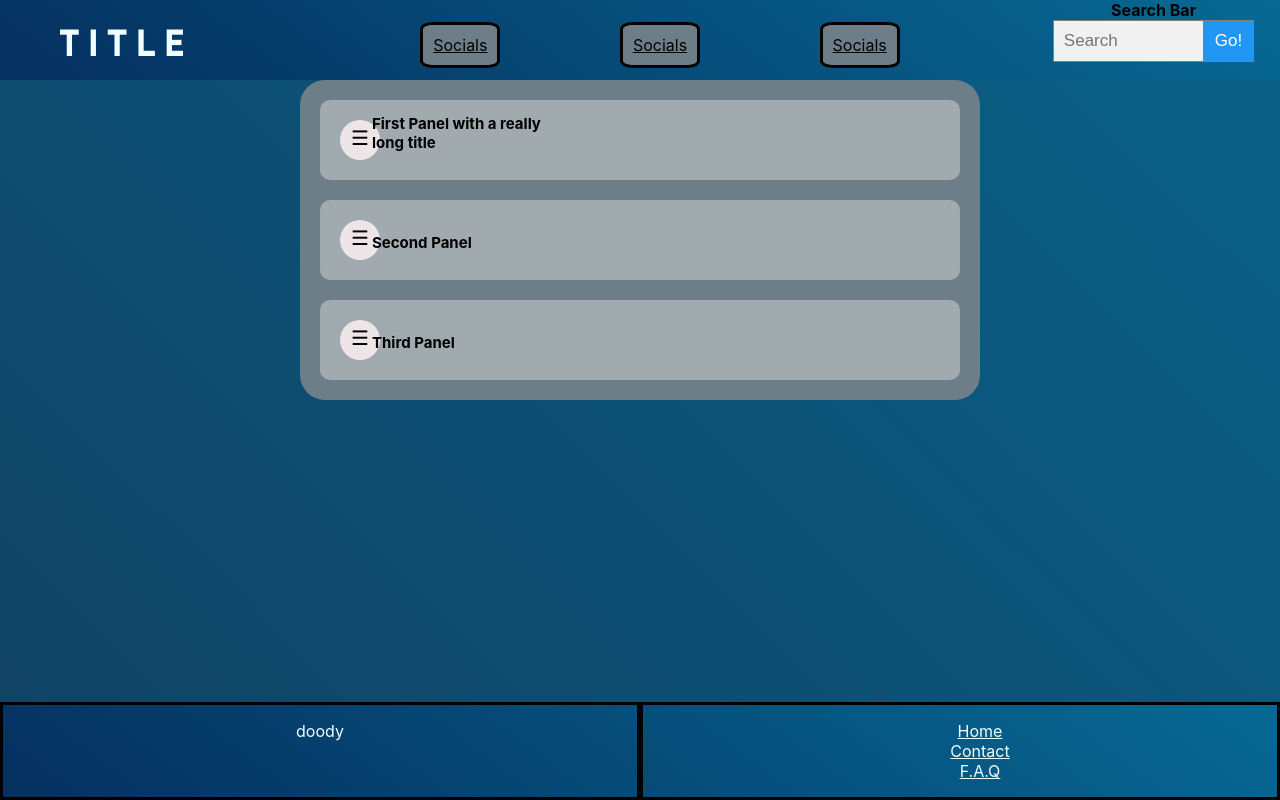
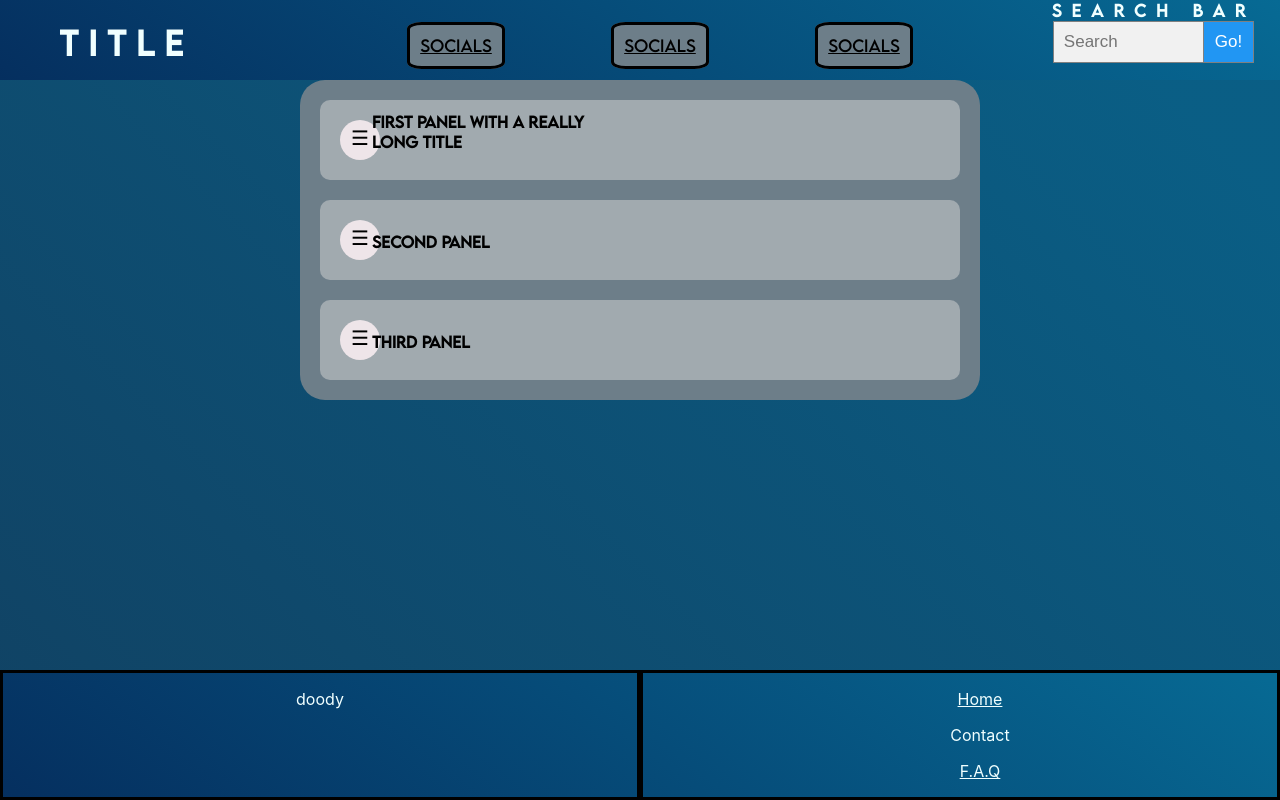
Before and after one commit to JonathanHumphrey/prototype-environment, a React (Create React App) app: page / in a window 1280 px wide. Built offline with nearby package versions, Linux system fonts and the light colour scheme.

Commit message:
popup modal wip

```diff
--- a/src/Components/FooterComponent.js
+++ b/src/Components/FooterComponent.js
@@ -1,7 +1,14 @@
 import React from 'react'
 import '../Style Sheets/FooterStyle.css'
 
+import { useState } from 'react'
+
+
+
 export default function FooterComponent() {
+    const [isVisible, setVisible] = useState(false)
+
+
     return (
         <div className='footer'>
             <div className='footerLeft'>
@@ -18,12 +25,10 @@ export default function FooterComponent() {
                         >Home</a>
                     </li>
                     <li>
-                        <a
-                            href='https://twitter.com/home'
-                            target='_blank'
-                            rel="noreferrer"
+                        <p
                             className='footerLinks'
-                        >Contact</a>
+                            onClick={() => setVisible(!isVisible)}
+                        >Contact</p>
                     </li>
                     <li>
                         <a
@@ -34,6 +39,17 @@ export default function FooterComponent() {
                         >F.A.Q</a>
                     </li>
                 </ul>
+                {isVisible ?
+                    <div className='popupModal'>
+                        <input
+                            className='closeBtn'
+                            type='button'
+                            onClick={() => setVisible(!isVisible)}
+                            value='X'
+                        />
+                        <p>content here</p>
+                    </div>
+                : null}
             </div>
         </div>
     )
--- a/src/Style Sheets/BasicHeader.css
+++ b/src/Style Sheets/BasicHeader.css
@@ -21,6 +21,7 @@ h1 {
 }
 
 .navbarLink {
+	font-family: LEMONMILK;
 	border: solid black;
 	border-radius: 15%;
 	padding: 10px;
@@ -49,6 +50,9 @@ h1 {
 	justify-content: space-evenly;
 }
 .searchBarTitle {
+	font-family: LEMONMILK;
+	color: azure;
+	letter-spacing: 10px;
 	margin: 0;
 }
 .textField {
--- a/src/Style Sheets/BodyStyle.css
+++ b/src/Style Sheets/BodyStyle.css
@@ -1,8 +1,9 @@
 h2 {
+	font-family: LEMONMILK;
 	font-size: 15px;
 	text-align: left;
 	margin: 0;
-	width: 15vw;
+	width: 20vw;
 	position: absolute;
 	left: 2.5vw;
 	bottom: 1vh;
--- a/src/Style Sheets/FooterStyle.css
+++ b/src/Style Sheets/FooterStyle.css
@@ -10,6 +10,7 @@
 	width: 50%;
 	border: solid black;
 	color: azure;
+	margin: 0;
 }
 .footerList {
 	list-style-type: none;
@@ -18,10 +19,39 @@
 	border: solid black;
 	width: 50%;
 	text-align: center;
+	margin: 0;
 }
 .footerLinks {
 	color: azure;
+	cursor: pointer;
 }
 .footerLinks:visited {
 	color: rgb(208, 247, 247);
 }
+.popupModal {
+	border: solid black;
+	border-radius: 20px;
+	position: fixed;
+	width: 20%;
+	margin: 0;
+	bottom: 15vh;
+	right: 0vh;
+	z-index: -1;
+	background-color: #6d7e89;
+	height: 15vh;
+}
+.closeBtn {
+	position: absolute;
+	top: 1vh;
+	right: 0.5vw;
+	border-radius: 20px;
+	border: none;
+	background-color: #2196f3;
+	padding: 10px;
+	font-size: 15px;
+	font-family: LEMONMILK;
+	text-align: center;
+}
+.closeBtn:hover {
+	background-color: #2195f38f;
+}
```
